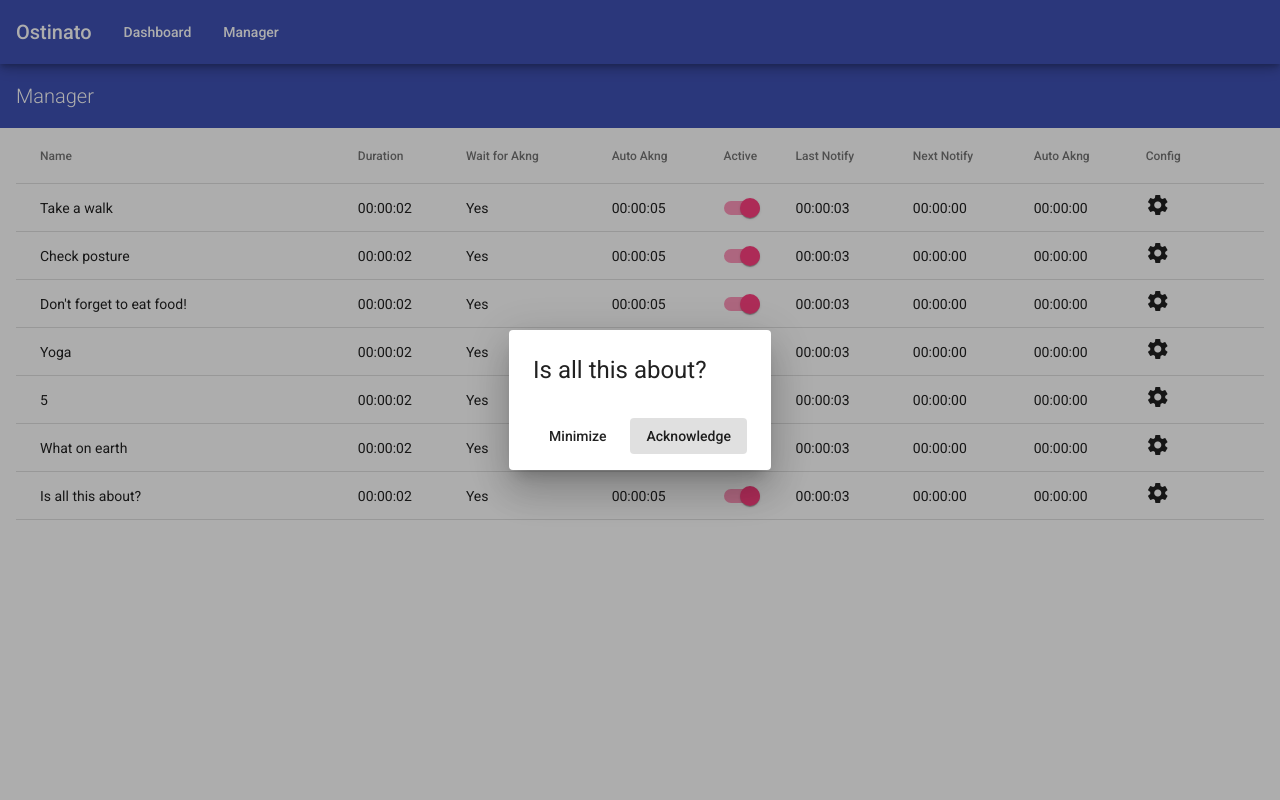
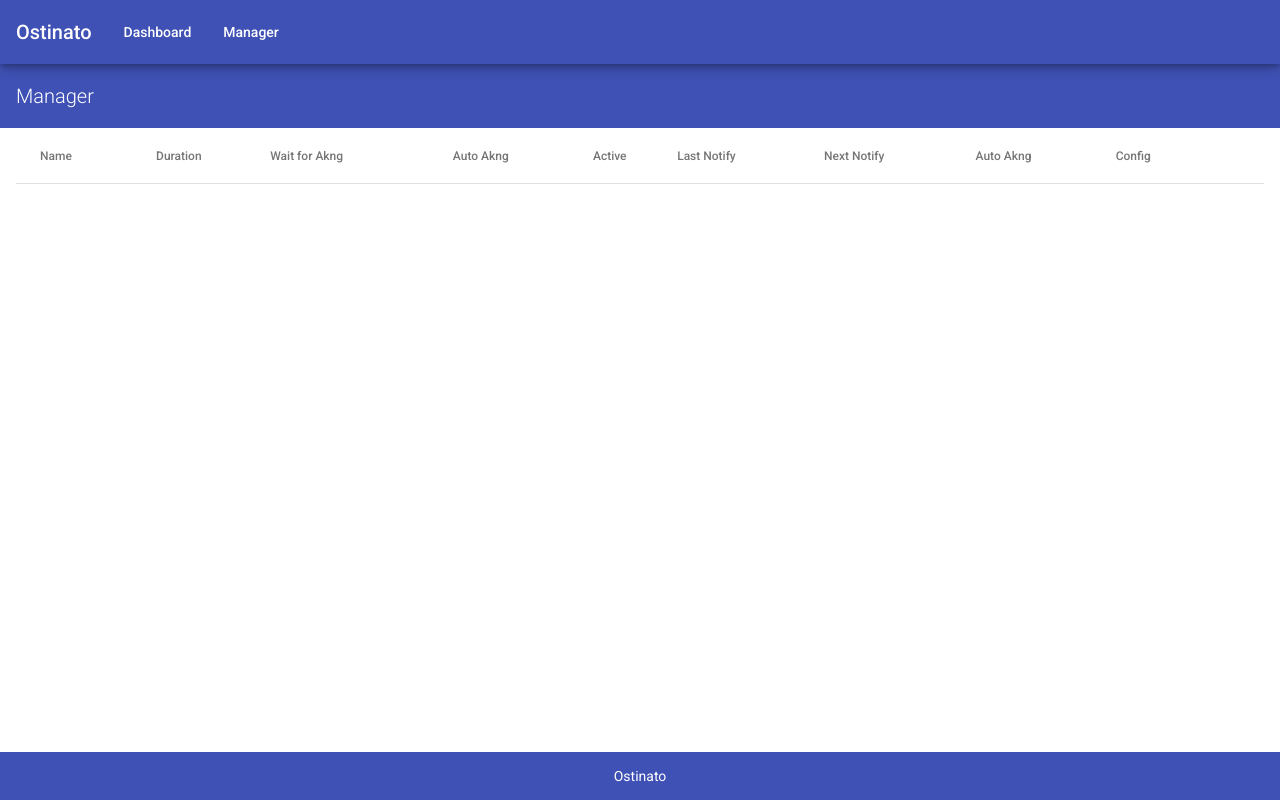
Before and after one commit to michael-dean-haynie/ostinato, an Angular app: page /manager in a window 1280 px wide. Built offline with nearby package versions, Linux system fonts and the light colour scheme.

Commit message:
Add footer

```diff
--- a/src/app/app.component.html
+++ b/src/app/app.component.html
@@ -14,6 +14,7 @@
     </mat-toolbar>
 </div>
 <div class="content">
+    <div class="pull-up">
         <div class="content-header">
             <mat-toolbar color="primary">
                 <h1 class="content-header__text">{{contentHeaderText}}</h1>
@@ -23,3 +24,7 @@
             <router-outlet></router-outlet>
         </div>
     </div>
+    <footer>
+        Ostinato
+    </footer>
+</div>
--- a/src/app/app.component.scss
+++ b/src/app/app.component.scss
@@ -1,3 +1,5 @@
+@import '../styles-vars';
+
 ::ng-deep :root {
   --header-height: 64px;
 
@@ -27,6 +29,14 @@
   bottom:0px;
   overflow-y:auto;
 
+  display: flex;
+  flex-direction: column;
+  justify-content: space-between;
+
+
+  min-height: calc(100vh - var(--header-height));
+
+
   .content-header__text {
     font-weight: 300;
   }
@@ -34,6 +44,19 @@
   .content-body {
     // left-right padding to match content-header and app-header
     padding: 0 16px;
-
   }
 }
+
+footer {
+  min-height: 3rem;
+  width: 100%;
+  bottom: 0;
+  margin-top: 2rem;
+
+  background-color: $primary;
+  color: white;
+
+  display: flex;
+  justify-content: center;
+  align-items: center;
+}
--- a/src/app/reminders/reminder.ts
+++ b/src/app/reminders/reminder.ts
@@ -12,7 +12,7 @@ export class Reminder {
   protected visualNotificationDialogRef: MatDialogRef<NotifyDialogContentComponent, any>;
 
   name = 'Nifty Reminder!';
-  timeoutDuration = 10;
+  timeoutDuration = 5;
 
   consoleNotification = false;
   visualNotification = true;
@@ -20,7 +20,7 @@ export class Reminder {
 
   waitForAkng = true;
   autoAkng = true;
-  autoAkngTimeoutDuration = 5;
+  autoAkngTimeoutDuration = 3;
 
   secondsLeft = 0;
   protected calcSecondsLeftIntervalId: number;
--- a/src/app/services/reminder.service.ts
+++ b/src/app/services/reminder.service.ts
@@ -11,66 +11,66 @@ export class ReminderService {
   remindersSubject = new BehaviorSubject<Reminder[]>(this.reminders);
 
   constructor(private visualNotificationService: VisualNotificationService) {
-    // Test data to work with
-    let reminder: Reminder;
-    reminder = this.createReminder();
-    reminder.name = 'Take a walk';
-    reminder.timeoutDuration = 2;
-    reminder.waitForAkng = true;
-    reminder.autoAkng = false;
-    // reminder.autoAkngTimeoutDuration = 3;
-    this.addReminder(reminder);
+    // // Test data to work with
+    // let reminder: Reminder;
+    // reminder = this.createReminder();
+    // reminder.name = 'Take a walk';
+    // reminder.timeoutDuration = 2;
+    // reminder.waitForAkng = true;
+    // reminder.autoAkng = false;
+    // // reminder.autoAkngTimeoutDuration = 3;
+    // this.addReminder(reminder);
 
-    reminder = this.createReminder();
-    reminder.name = 'Check posture';
-    reminder.timeoutDuration = 2;
-    reminder.waitForAkng = true;
-    reminder.autoAkng = false;
-    // reminder.autoAkngTimeoutDuration = 3;
-    this.addReminder(reminder);
+    // reminder = this.createReminder();
+    // reminder.name = 'Check posture';
+    // reminder.timeoutDuration = 2;
+    // reminder.waitForAkng = true;
+    // reminder.autoAkng = false;
+    // // reminder.autoAkngTimeoutDuration = 3;
+    // this.addReminder(reminder);
 
-    reminder = this.createReminder();
-    reminder.name = 'Don\'t forget to eat food!';
-    reminder.timeoutDuration = 2;
-    reminder.waitForAkng = true;
-    reminder.autoAkng = false;
-    // reminder.autoAkngTimeoutDuration = 3;
-    this.addReminder(reminder);
+    // reminder = this.createReminder();
+    // reminder.name = 'Don\'t forget to eat food!';
+    // reminder.timeoutDuration = 2;
+    // reminder.waitForAkng = true;
+    // reminder.autoAkng = false;
+    // // reminder.autoAkngTimeoutDuration = 3;
+    // this.addReminder(reminder);
 
-    reminder = this.createReminder();
-    reminder.name = 'Yoga';
-    reminder.timeoutDuration = 2;
-    reminder.waitForAkng = true;
-    reminder.autoAkng = false;
-    // reminder.autoAkngTimeoutDuration = 3;
-    this.addReminder(reminder);
+    // reminder = this.createReminder();
+    // reminder.name = 'Yoga';
+    // reminder.timeoutDuration = 2;
+    // reminder.waitForAkng = true;
+    // reminder.autoAkng = false;
+    // // reminder.autoAkngTimeoutDuration = 3;
+    // this.addReminder(reminder);
 
-    reminder = this.createReminder();
-    reminder.name = '5';
-    reminder.timeoutDuration = 2;
-    reminder.waitForAkng = true;
-    reminder.autoAkng = false;
-    // reminder.autoAkngTimeoutDuration = 3;
-    this.addReminder(reminder);
+    // reminder = this.createReminder();
+    // reminder.name = '5';
+    // reminder.timeoutDuration = 2;
+    // reminder.waitForAkng = true;
+    // reminder.autoAkng = false;
+    // // reminder.autoAkngTimeoutDuration = 3;
+    // this.addReminder(reminder);
 
-    reminder = this.createReminder();
-    reminder.name = 'What on earth';
-    reminder.timeoutDuration = 2;
-    reminder.waitForAkng = true;
-    reminder.autoAkng = false;
-    // reminder.autoAkngTimeoutDuration = 3;
-    this.addReminder(reminder);
+    // reminder = this.createReminder();
+    // reminder.name = 'What on earth';
+    // reminder.timeoutDuration = 2;
+    // reminder.waitForAkng = true;
+    // reminder.autoAkng = false;
+    // // reminder.autoAkngTimeoutDuration = 3;
+    // this.addReminder(reminder);
 
-    reminder = this.createReminder();
-    reminder.name = 'Is all this about?';
-    reminder.timeoutDuration = 2;
-    reminder.waitForAkng = true;
-    reminder.autoAkng = false;
-    // reminder.autoAkngTimeoutDuration = 3;
-    this.addReminder(reminder);
+    // reminder = this.createReminder();
+    // reminder.name = 'Is all this about?';
+    // reminder.timeoutDuration = 2;
+    // reminder.waitForAkng = true;
+    // reminder.autoAkng = false;
+    // // reminder.autoAkngTimeoutDuration = 3;
+    // this.addReminder(reminder);
 
 
-    this.reminders.forEach(rem => rem.activate());
+    // this.reminders.forEach(rem => rem.activate());
   }
 
   createReminder(): Reminder {
--- /dev/null
+++ b/src/styles-vars.scss
@@ -0,0 +1,12 @@
+// Import material theming functions
+@import '~@angular/material/theming';
+
+// Copy the palettes from your selected theme (usually theme.scss).
+$app-primary: mat-palette($mat-indigo);
+// $app-accent:  mat-palette($mat-light-blue);
+// $app-warn:    mat-palette($mat-pink);
+
+// Create your Sass color vars (will be available in all the project)
+$primary: mat-color($app-primary);
+// $accent: mat-color($app-accent);
+// $warn: mat-color($app-warn);
```
Also changed, not shown: src/styles.scss (line endings or trailing spaces). Lines whose indentation alone changed are shown as unchanged.
